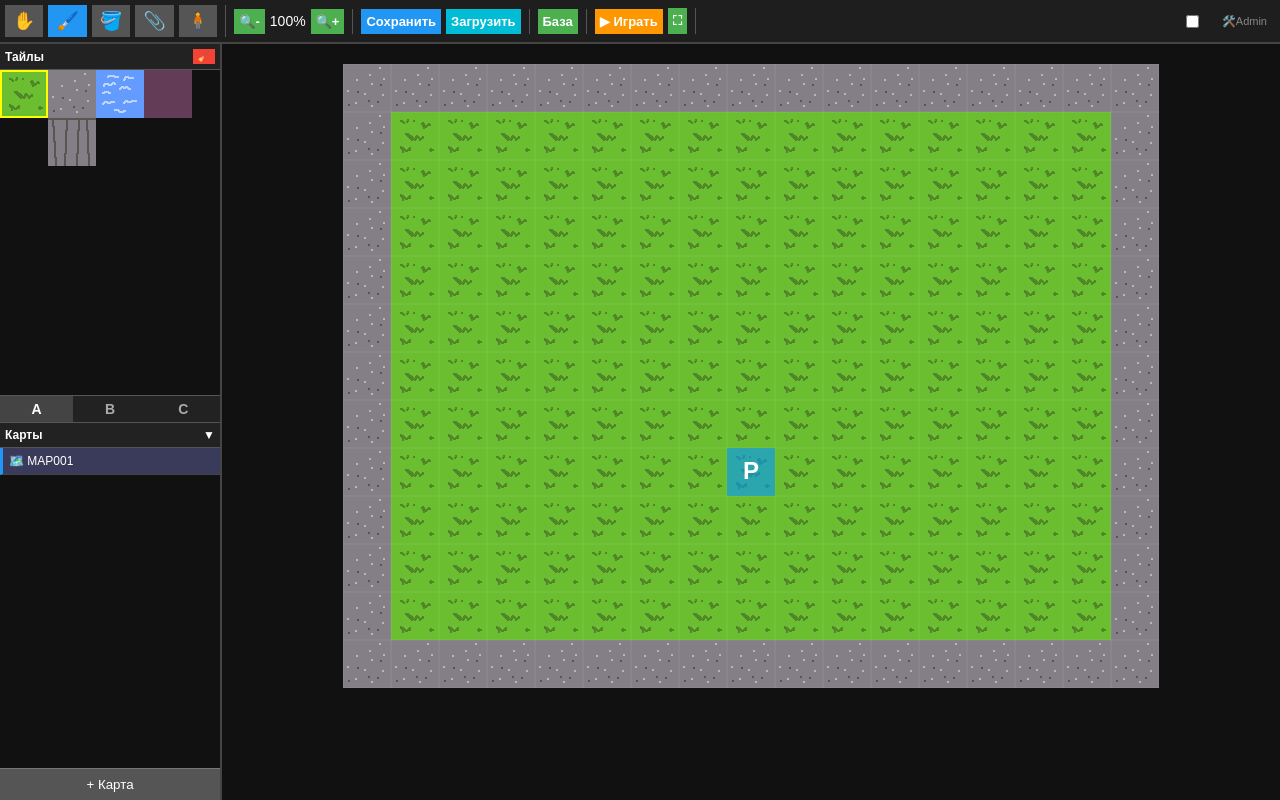
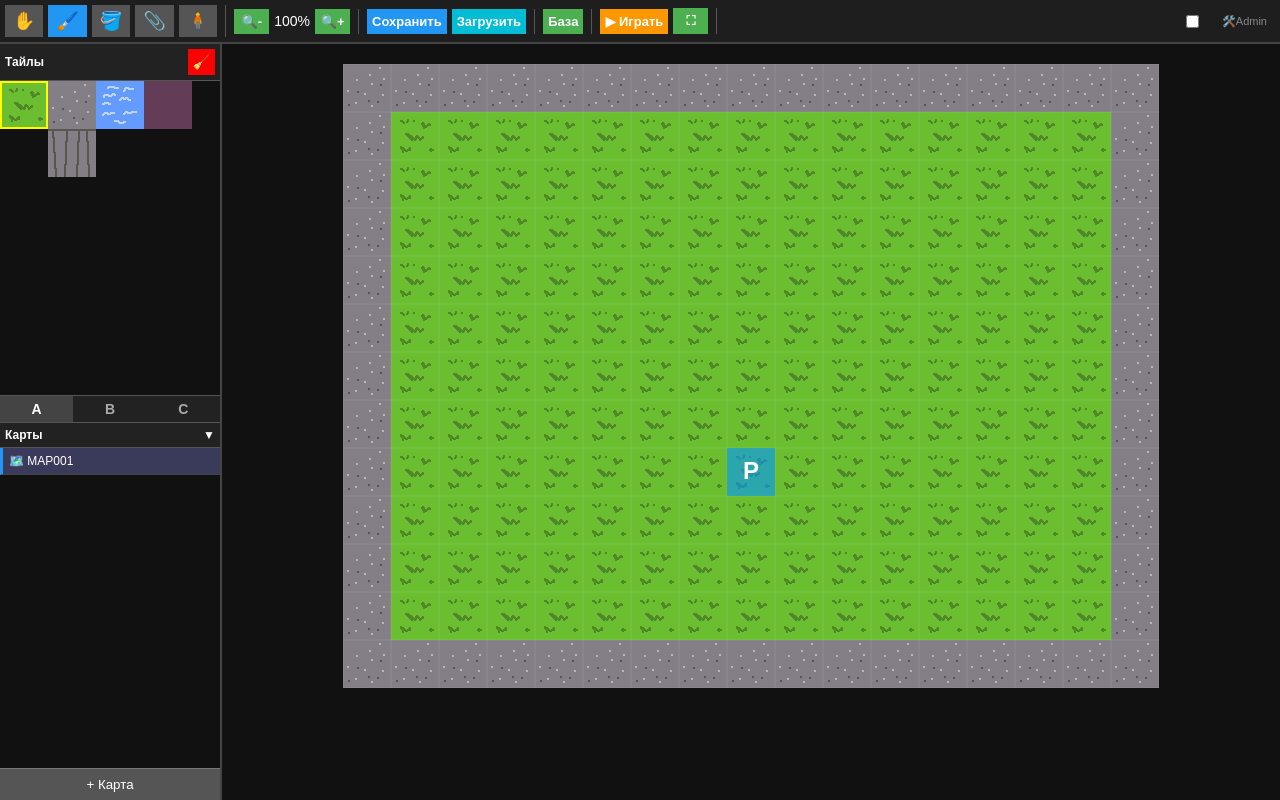
Before and after one commit to Luatr/Luatr.github.io, a plain HTML site: page MyRPGEngine/index.html in a window 1280 px wide. Drawn offline with Linux system fonts and the light colour scheme.

Commit message:
Update styles.css

```diff
--- a/MyRPGEngine/styles.css
+++ b/MyRPGEngine/styles.css
@@ -5,7 +5,19 @@ body { margin: 0; font-family: Arial, sans-serif; background-color: #2b2b2b; col
 #toolbar { background-color: #1e1e1e; padding: 8px; display: flex; gap: 8px; align-items: center; border-bottom: 2px solid #444; flex-wrap: wrap; }
 .toolbar-group { display: flex; gap: 5px; align-items: center; border-right: 1px solid #555; padding-right: 8px; }
 #toolbar input { width: 45px; padding: 4px; background: #333; color: white; border: 1px solid #555; }
-#toolbar button { padding: 5px 8px; background-color: #4CAF50; color: white; border: none; cursor: pointer; font-size: 13px; }
+
+#toolbar button {
+  padding: 5px 8px;
+  background-color: #4CAF50;
+  color: white;
+  border: none;
+  cursor: pointer;
+  font-size: 13px;
+  padding: 7px;
+  font-weight: bold;
+  min-width: 35px;
+}
+
 .mode-btn { font-size: 18px !important; padding: 5px 8px !important; background-color: #555 !important; }
 .mode-btn.active { background-color: #2196F3 !important; }
 .play-btn { background-color: #ff9800 !important; font-weight: bold; }
@@ -338,3 +350,12 @@ body {
     flex-shrink: 0;
     flex-wrap: wrap; /* Если кнопки не влезают, они перейдут на новую строку, а не сожрут карту */
 }
+
+.eraser-btn {
+  background: #f00 !important;
+  color: white !important;
+  border: none !important;
+  cursor: pointer;
+  padding: 5px 5px !important;
+  font-size: 14px !important;
+}
```
